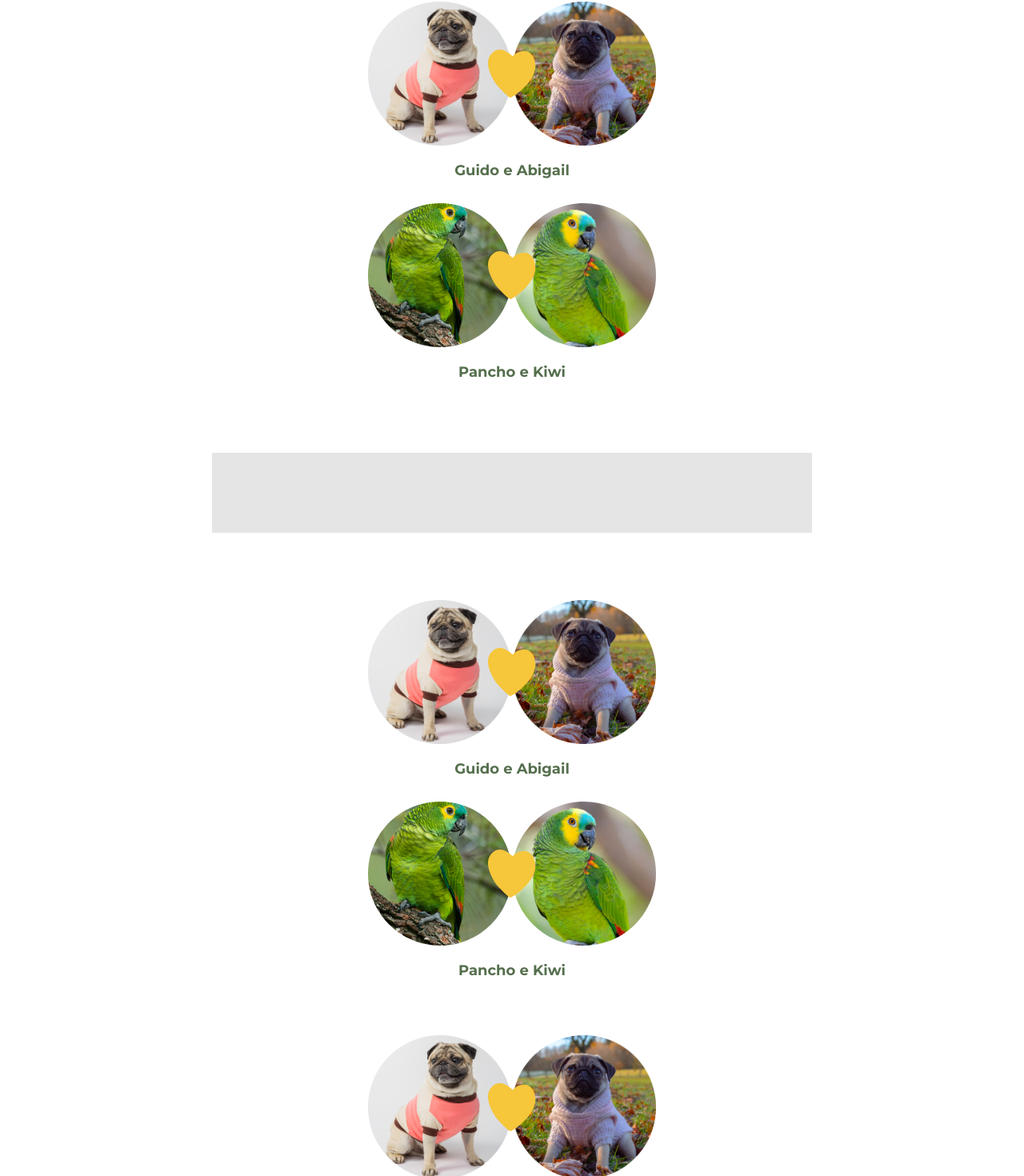
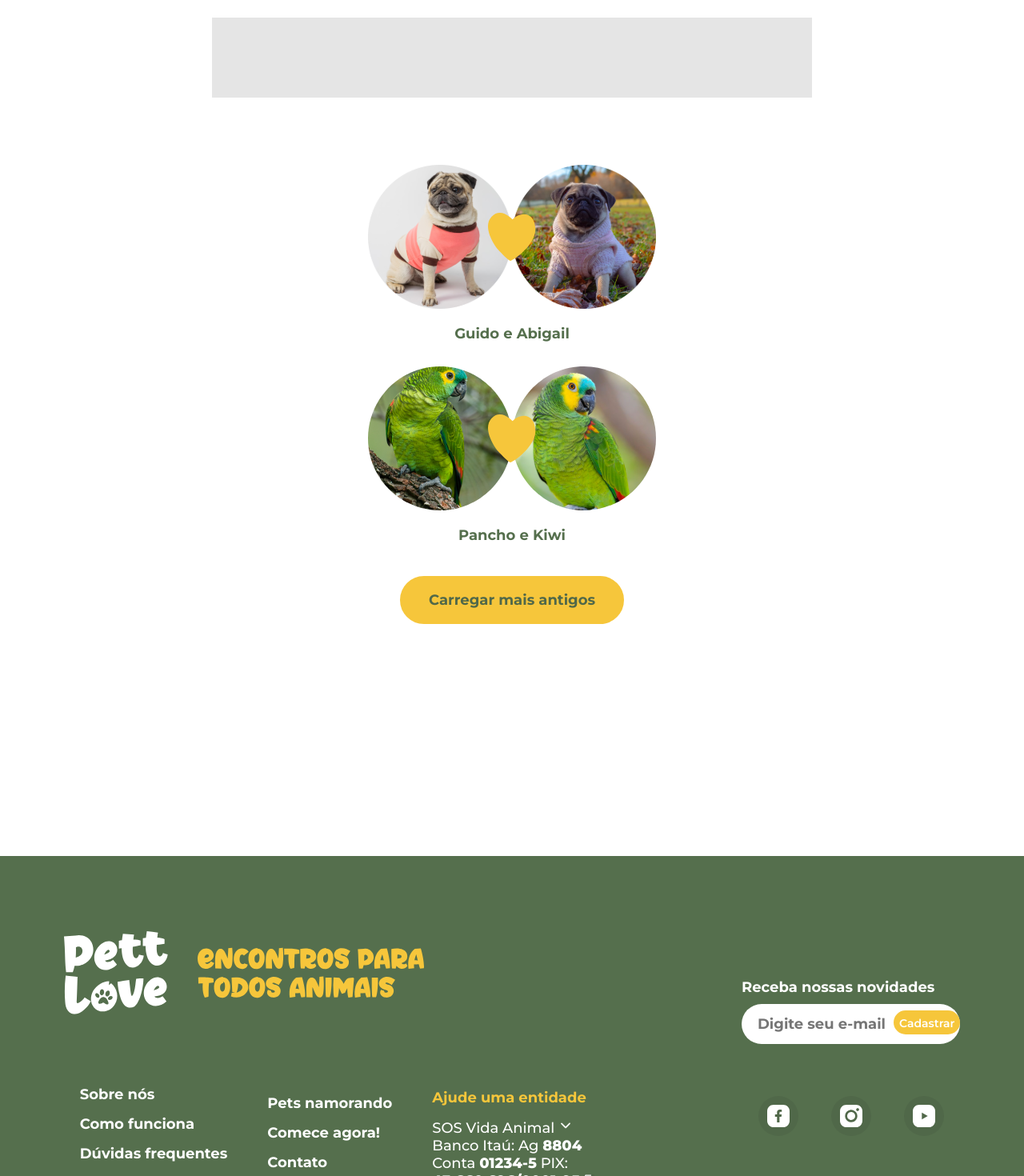
Before and after one commit to pedrodgoes/pett-love, a React (Create React App) app: page /list in a window 1280 px wide. Shown: the part 1104-2574 px from the top of the page at 80% size. Built offline with nearby package versions, Linux system fonts and the light colour scheme.

Commit message:
feat: :sparkles: adiciona efeito de animação de carregamento de lista de Pett

```diff
--- a/src/components/Hero/Hero.module.css
+++ b/src/components/Hero/Hero.module.css
@@ -39,6 +39,7 @@
     font-weight: 700;
     color: var(--green);
     cursor: pointer;
+    margin-top: 30px;
 }
 
 @media screen and (max-width: 600px) {
@@ -68,15 +69,5 @@
 
     .ButtonStart {
         width: 264px;
-        height:58px;
-        border: 3px solid var(--yellow);
-        border-radius: 30px;
-        background-color: var(--yellow);
-        font-size: 16px;
-        display: flex;
-        justify-content: space-evenly;
-        align-items: center;
-        font-weight: 700;
-        color: var(--green);
     }
 }
--- /dev/null
+++ b/src/components/PettCoupleGroup/PettCoupleGroup.module.css
@@ -0,0 +1,32 @@
+.PettGroup {
+    display: flex;
+    justify-content: center;
+    align-items: center;
+    flex-direction: column;
+}
+
+.PettCoupleGroup {
+    display: flex;
+    justify-content: center;
+    align-items: center;
+    flex-direction: row;
+    gap: 4%;
+    margin-bottom: 40px;
+}
+
+@media screen and (max-width: 1400px) {
+    .PettCoupleGroup div:nth-child(3) {
+        display: none;
+    }
+
+    .PettCoupleGroup div {
+       margin-top: 10px;
+    }
+
+    .PettCoupleGroup {
+        display: flex;
+        justify-content: center;
+        align-items: center;
+        flex-direction: column;
+    }
+}
--- /dev/null
+++ b/src/components/PettCoupleGroup/index.jsx
@@ -0,0 +1,45 @@
+import styles from "./PettCoupleGroup.module.css";
+import PettCouple from "../../components/PettCouple";
+import PetOne from "../../assets/guido.svg";
+import PetSecond from "../../assets/abigail.svg";
+import Heart from "../../assets/heart-yellow.svg";
+import Pancho from "../../assets/pancho.svg";
+import Kiwi from "../../assets/kiwi.svg";
+
+function PettCoupleGroup() {
+  const nameCoupleOne = "Guido e Abigail";
+  const nameCoupleSecond = "Pancho e Kiwi ";
+
+  return (
+    <div className={styles.PettGroup}>
+      <div className={styles.PettCoupleGroup}>
+        <div>
+          <PettCouple
+            imgOne={PetOne}
+            imgSecond={Heart}
+            imgThird={PetSecond}
+            nameCouple={nameCoupleOne}
+          />
+        </div>
+        <div>
+          <PettCouple
+            imgOne={Pancho}
+            imgSecond={Heart}
+            imgThird={Kiwi}
+            nameCouple={nameCoupleSecond}
+          />
+        </div>
+        <div>
+          <PettCouple
+            imgOne={PetOne}
+            imgSecond={Heart}
+            imgThird={PetSecond}
+            nameCouple={nameCoupleOne}
+          />
+        </div>
+      </div>
+    </div>
+  );
+}
+
+export default PettCoupleGroup;
--- a/src/pages/Home/index.jsx
+++ b/src/pages/Home/index.jsx
@@ -14,8 +14,6 @@ import Footer from "../../components/Footer";
 import AOS from "aos";
 import "aos/dist/aos.css";
 import { useEffect } from "react";
-// import Lottie from "lottie-react";
-// import PawLoading from "../../assets/paw.json";
 
 function Home() {
   const stepOneTitle = "Cadastre seu";
@@ -69,7 +67,6 @@ function Home() {
           icon={Agende}
         />
 
-        {/* <Lottie animationData={PawLoading} style={{ height: 100 }} /> */}
         <Footer />
       </div>
     </div>
--- a/src/pages/List/List.module.css
+++ b/src/pages/List/List.module.css
@@ -49,6 +49,22 @@
     margin-bottom: 50px;
 }
 
+.ButtonStart {
+    width: 280px;
+    height: 60px;
+    border: 3px solid var(--yellow);
+    border-radius: 30px;
+    background-color: var(--yellow);
+    font-size: 18px;
+    display: flex;
+    justify-content: space-evenly;
+    align-items: center;
+    font-weight: 700;
+    color: var(--green);
+    cursor: pointer;
+    margin-bottom: 40px;
+}
+
 @media screen and (max-width: 1400px) {
     .PettCoupleGroup div:nth-child(3) {
         display: none;
--- a/src/pages/List/index.jsx
+++ b/src/pages/List/index.jsx
@@ -1,20 +1,30 @@
 import Header from "../../components/Header";
 import styles from "./List.module.css";
 import Footer from "../../components/Footer";
-import PettCouple from "../../components/PettCouple";
-import PetOne from "../../assets/guido.svg";
-import PetSecond from "../../assets/abigail.svg";
-import Heart from "../../assets/heart-yellow.svg";
-import Pancho from "../../assets/pancho.svg";
-import Kiwi from "../../assets/kiwi.svg";
 import Anouncer from "../../assets/anouncer.svg";
 import AnouncerMob from "../../assets/anouncer-mob.svg";
 import useMediaQuery from "../../hooks/useMediaQuery";
+import Lottie from "lottie-react";
+import PawLoading from "../../assets/paw.json";
+import { useState } from "react";
+import PettCoupleGroup from "../../components/PettCoupleGroup";
 
 function List() {
-  const nameCoupleOne = "Guido e Abigail";
-  const nameCoupleSecond = "Pancho e Kiwi ";
   const isMobile = useMediaQuery("(max-width: 880px)");
+  const isMobileBig = useMediaQuery("(max-width: 1400px)");
+
+  const [loadIcon, setLoadIcon] = useState(false);
+  const [loadListPlus, setloadListPlus] = useState(false);
+
+  const loadList = () => {
+    //setloadListPlus(true);
+    setLoadIcon(true);
+    setloadListPlus(false);
+    setTimeout(() => {
+      setLoadIcon(false);
+      setloadListPlus(true);
+    }, 4000);
+  };
 
   return (
     <div className={styles.List}>
@@ -25,59 +35,10 @@ function List() {
         </p>
         <span>Duis aute irure dolor in reprehenderit in voluptate</span>
       </section>
-      <div className={styles.PettCoupleGroup}>
-        <div>
-          <PettCouple
-            imgOne={PetOne}
-            imgSecond={Heart}
-            imgThird={PetSecond}
-            nameCouple={nameCoupleOne}
-          />
-        </div>
-        <div>
-          <PettCouple
-            imgOne={Pancho}
-            imgSecond={Heart}
-            imgThird={Kiwi}
-            nameCouple={nameCoupleSecond}
-          />
-        </div>
-        <div>
-          <PettCouple
-            imgOne={PetOne}
-            imgSecond={Heart}
-            imgThird={PetSecond}
-            nameCouple={nameCoupleOne}
-          />
-        </div>
-      </div>
 
-      <div className={styles.PettCoupleGroup}>
-        <div>
-          <PettCouple
-            imgOne={PetOne}
-            imgSecond={Heart}
-            imgThird={PetSecond}
-            nameCouple={nameCoupleOne}
-          />
-        </div>
-        <div>
-          <PettCouple
-            imgOne={Pancho}
-            imgSecond={Heart}
-            imgThird={Kiwi}
-            nameCouple={nameCoupleSecond}
-          />
-        </div>
-        <div>
-          <PettCouple
-            imgOne={PetOne}
-            imgSecond={Heart}
-            imgThird={PetSecond}
-            nameCouple={nameCoupleOne}
-          />
-        </div>
-      </div>
+      <PettCoupleGroup />
+
+      {isMobileBig ? "" : <PettCoupleGroup />}
 
       {isMobile ? (
         <div className={styles.Anouncer}>
@@ -89,59 +50,33 @@ function List() {
         </div>
       )}
 
-      <div className={styles.PettCoupleGroup}>
-        <div>
-          <PettCouple
-            imgOne={PetOne}
-            imgSecond={Heart}
-            imgThird={PetSecond}
-            nameCouple={nameCoupleOne}
-          />
-        </div>
-        <div>
-          <PettCouple
-            imgOne={Pancho}
-            imgSecond={Heart}
-            imgThird={Kiwi}
-            nameCouple={nameCoupleSecond}
-          />
-        </div>
-        <div>
-          <PettCouple
-            imgOne={PetOne}
-            imgSecond={Heart}
-            imgThird={PetSecond}
-            nameCouple={nameCoupleOne}
-          />
-        </div>
-      </div>
+      <PettCoupleGroup />
 
-      <div className={styles.PettCoupleGroup}>
-        <div>
-          <PettCouple
-            imgOne={PetOne}
-            imgSecond={Heart}
-            imgThird={PetSecond}
-            nameCouple={nameCoupleOne}
-          />
-        </div>
-        <div>
-          <PettCouple
-            imgOne={Pancho}
-            imgSecond={Heart}
-            imgThird={Kiwi}
-            nameCouple={nameCoupleSecond}
-          />
-        </div>
-        <div>
-          <PettCouple
-            imgOne={PetOne}
-            imgSecond={Heart}
-            imgThird={PetSecond}
-            nameCouple={nameCoupleOne}
-          />
-        </div>
-      </div>
+      {isMobileBig ? "" : <PettCoupleGroup />}
+
+      <button
+        className={styles.ButtonStart}
+        onClick={loadList}
+        disabled={loadIcon}
+        style={
+          loadIcon
+            ? { backgroundColor: "#c9c9c9", color: "black", border: "none" }
+            : { backgroundColor: "" }
+        }
+      >
+        {" "}
+        Carregar mais antigos{" "}
+      </button>
+
+      {loadIcon && (
+        <Lottie
+          animationData={PawLoading}
+          style={{ height: 100, marginTop: 15 }}
+        />
+      )}
+
+      {loadListPlus && <PettCoupleGroup />}
+      {loadListPlus && <PettCoupleGroup />}
 
       <Footer />
     </div>
```
